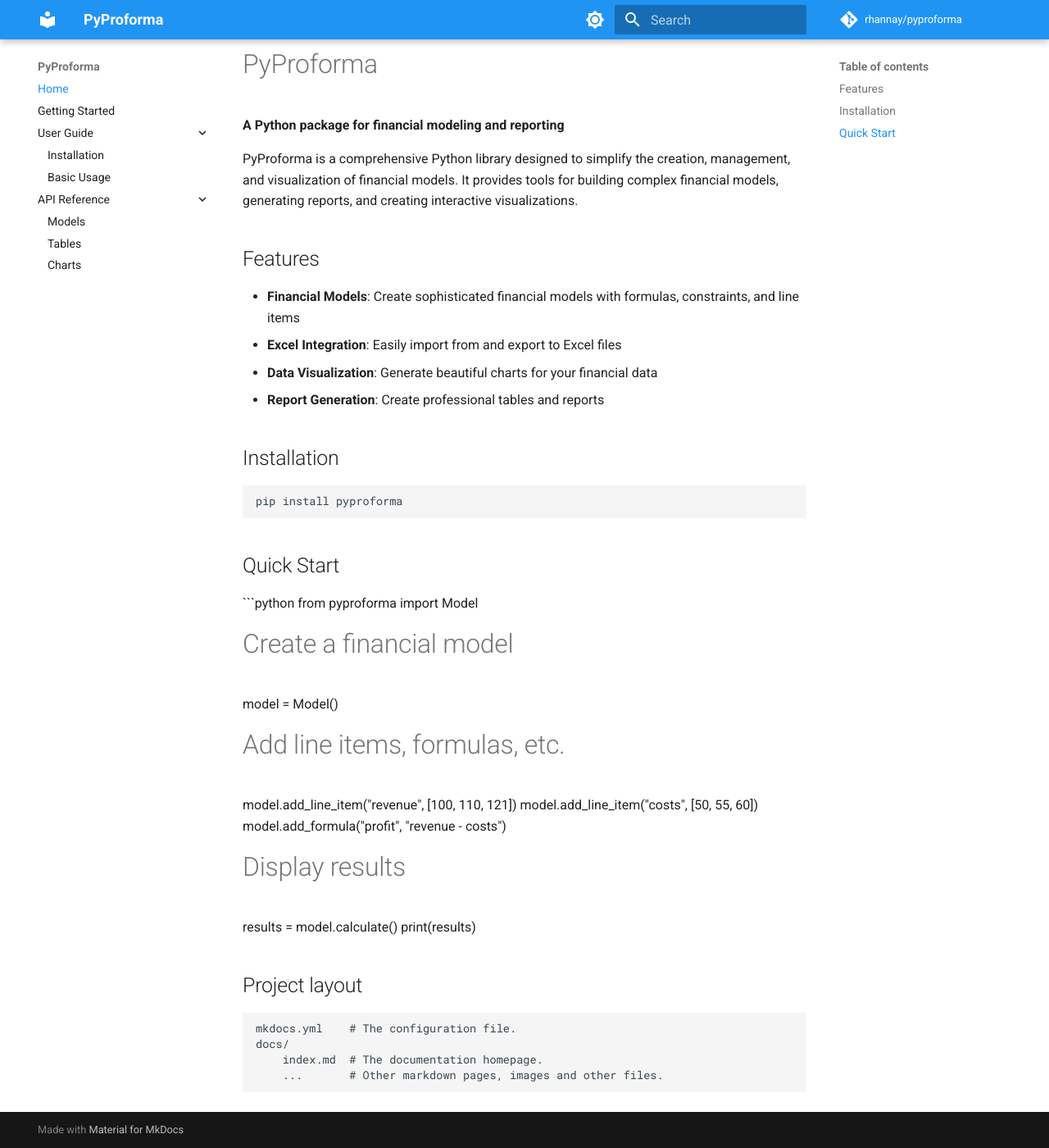
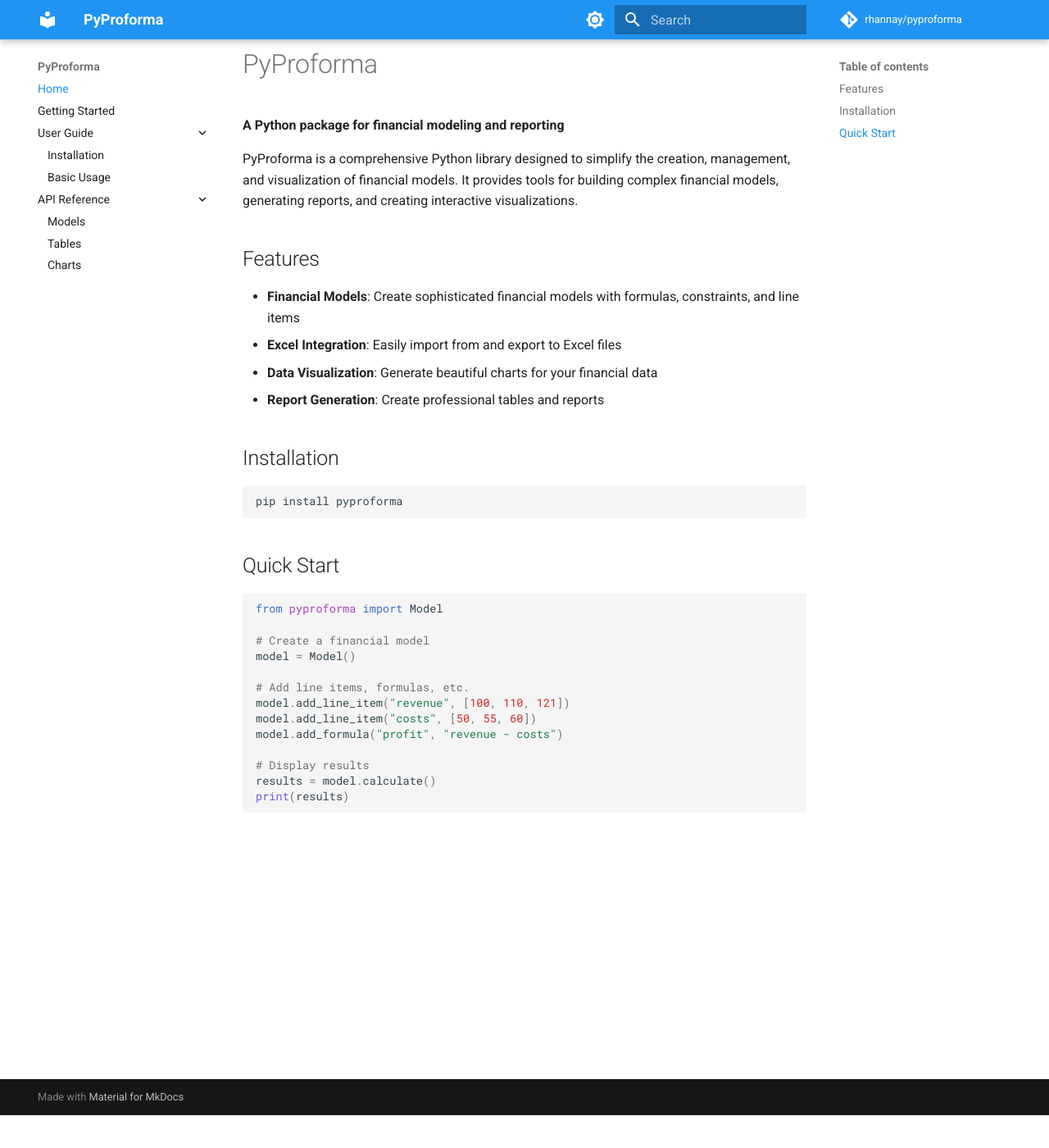
Before and after one commit to rhannay/pyproforma, an MkDocs documentation site: the page built from docs/index.md, in a window 1280 px wide and 1400 px high, scrolled down 40 px. Shown: the whole window at 82% size. Built offline with MkDocs 1.6.1 and Material for MkDocs 9.7.7, drawn with Linux system fonts in a browser that asks for light colours; comment, search, counter and statistics services are not loaded.

Commit message:
Remove project layout section from documentation

````diff
--- a/docs/index.md
+++ b/docs/index.md
@@ -33,10 +33,4 @@
 # Display results
 results = model.calculate()
 print(results)
-
-## Project layout
-
-    mkdocs.yml    # The configuration file.
-    docs/
-        index.md  # The documentation homepage.
-        ...       # Other markdown pages, images and other files.
+```
````
